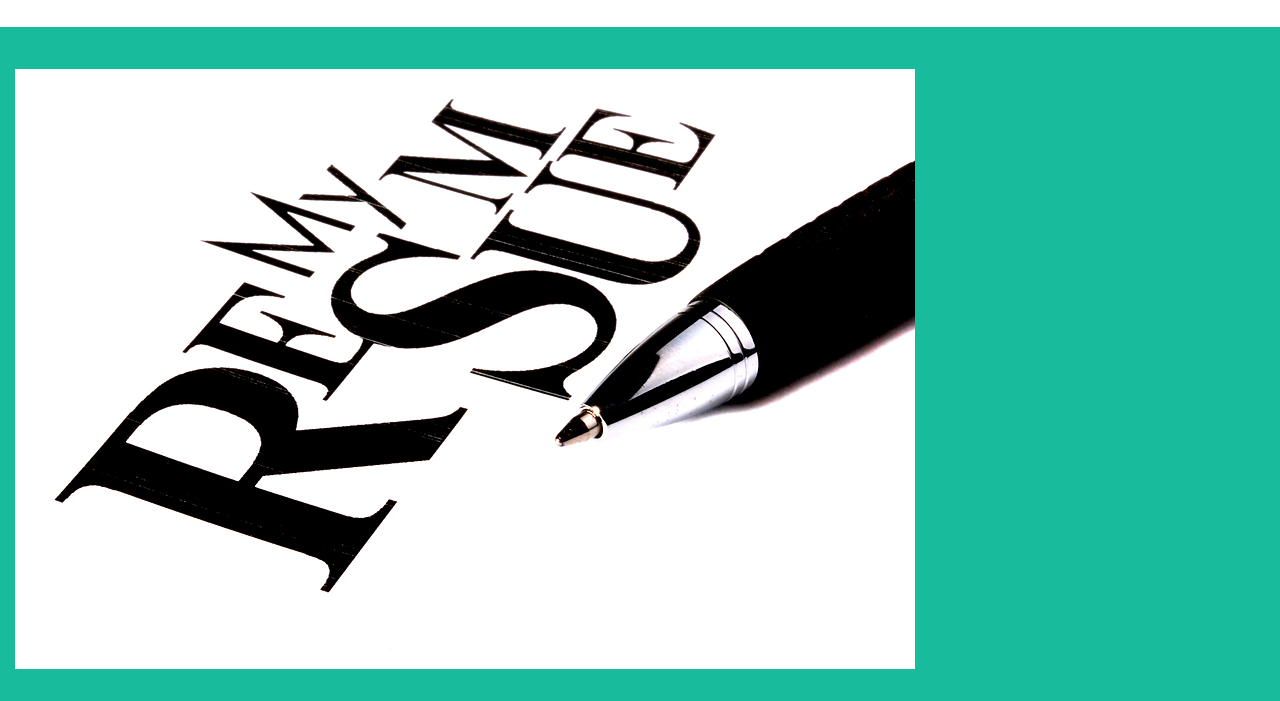
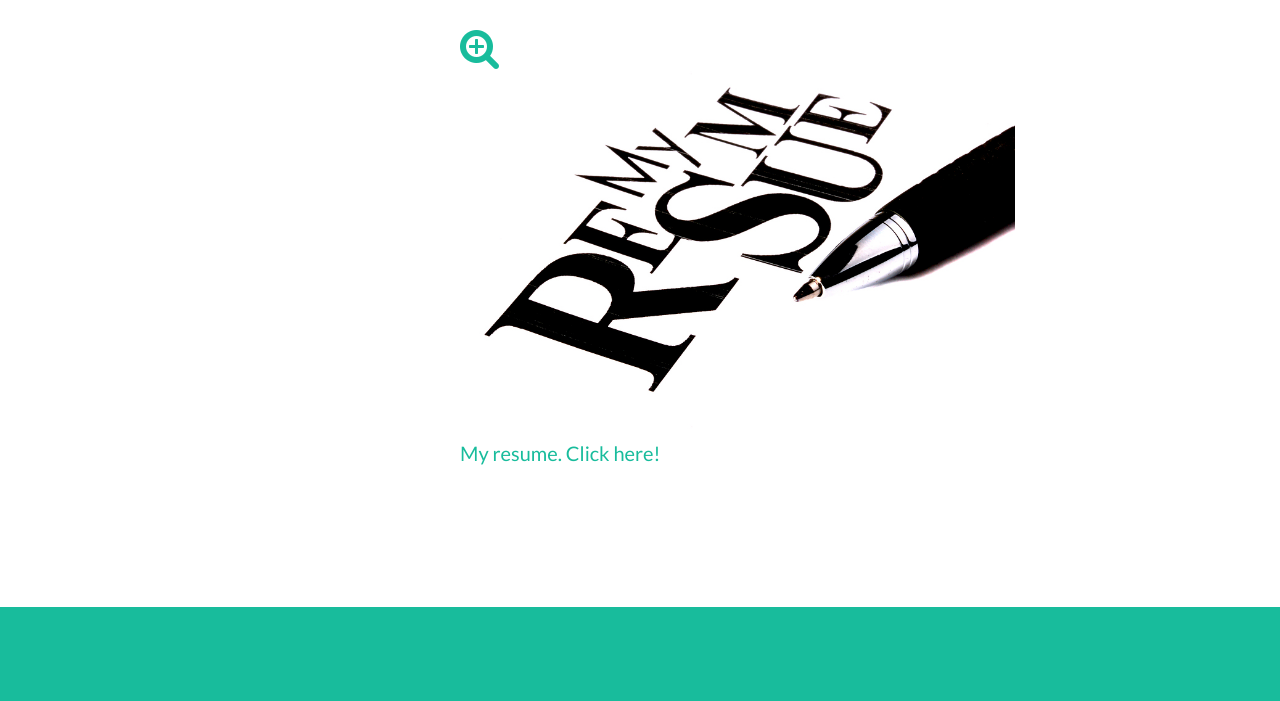
Before and after one commit to nicapungtilan/pungtilandanica.github.io, a website: page index.html in a window 1280 px wide. Shown: the part 1400-2101 px from the top of the page. Drawn offline with nearby package versions, Linux system fonts and the light colour scheme.

Commit message:
Update index.html

```diff
--- a/index.html
+++ b/index.html
@@ -114,8 +114,19 @@
                     </a>
                 </div>
             </div>
-        </div>
-                 <div class="col-sm-12 portfolio-item">
+
+            <div class="row">
+                <div class="col-sm-4 portfolio-item">
+                    <a href="https://nicapungtilan.github.io/resume/" class="portfolio-link" data-toggle="modal">
+                        <div class="caption">
+                            <div class="caption-content">
+                                <i class="fa fa-search-plus fa-3x"></i>
+                            </div>
+                        </div>
+
+                    </a>
+                </div>
+                <div class="col-sm-6 portfolio-item">
                    <a href="https://nicapungtilan.github.io/resume/">
                         <div class="caption">
                             <div class="caption-content">
@@ -123,9 +134,12 @@
                             </div>
                         </div>
                         <img src="img/resumepic.jpg" class="img-responsive" alt="">
-                        <p>My Resume</p>
+                        <p>My resume. Click here!</p>
                     </a>
                 </div>
+            </div>
+        </div>
+    </section>
 
     <!-- About Section -->
     <section class="success" id="about">
```
